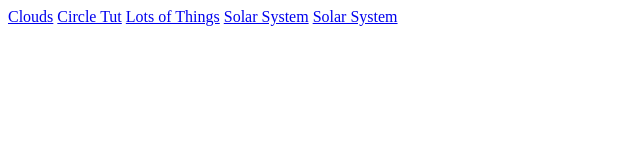
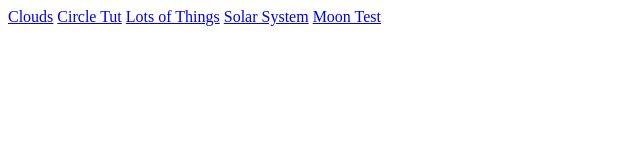
Before and after one commit to whcass/animation, a plain HTML site: page index.html in a window 1280 px wide. Shown: the full height of the page, 0-640 px from the left. Drawn offline with Linux system fonts and the light colour scheme.

Commit message:
Naming
I am a moron

```diff
--- a/index.html
+++ b/index.html
@@ -9,6 +9,6 @@
 <a href="/anims/circletut/circletut.html">Circle Tut</a>
 <a href="/anims/lotsofthings/lotsofthings.html">Lots of Things</a>
 <a href="/anims/solarsystem/solarsystem.html">Solar System</a>
-<a href="/anims/moontest/moontest.html">Solar System</a>
+<a href="/anims/moontest/moontest.html">Moon Test</a>
 </body>
 </html>
```
